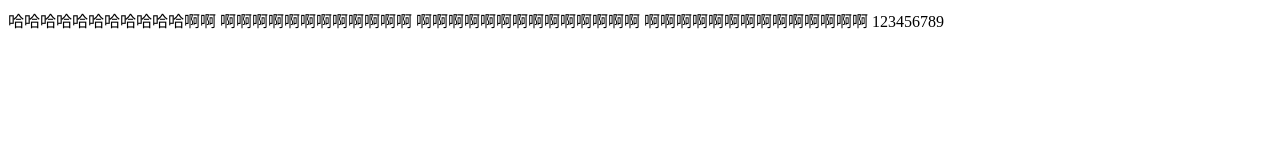
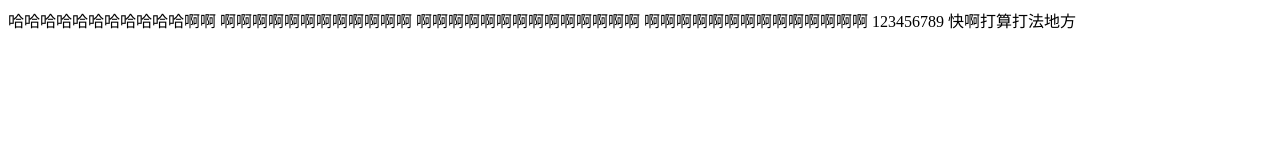
Before and after one commit to 15223997465/BlueEnchantress, a plain HTML site: page index.html in a window 1280 px wide. Drawn offline with Linux system fonts and the light colour scheme.

Commit message:
add file3

```diff
--- a/index.html
+++ b/index.html
@@ -10,5 +10,6 @@
 		啊啊啊啊啊啊啊啊啊啊啊啊啊啊
 		啊啊啊啊啊啊啊啊啊啊啊啊啊啊
 		123456789
+		快啊打算打法地方
 	</body>
 </html>
```
